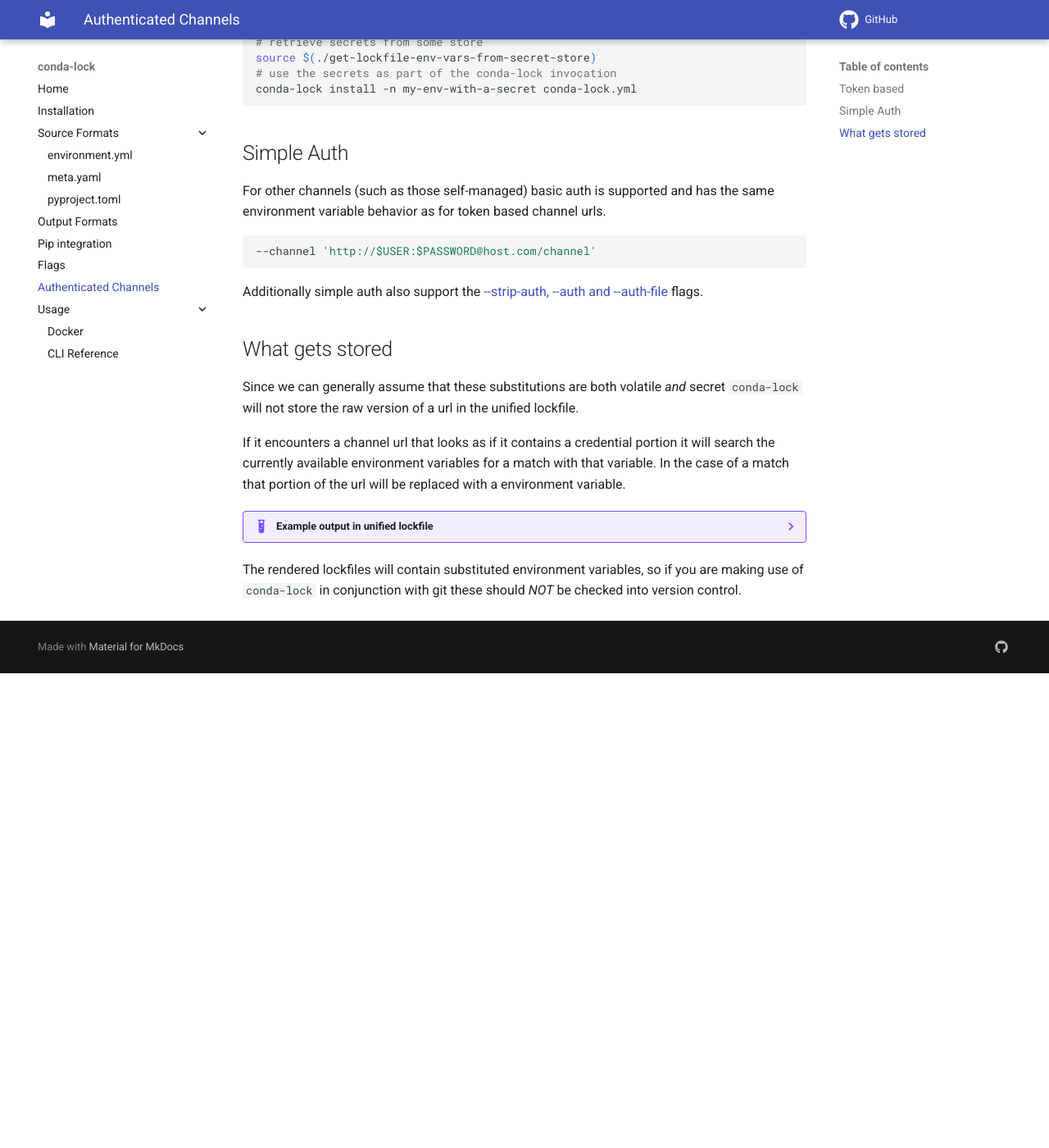
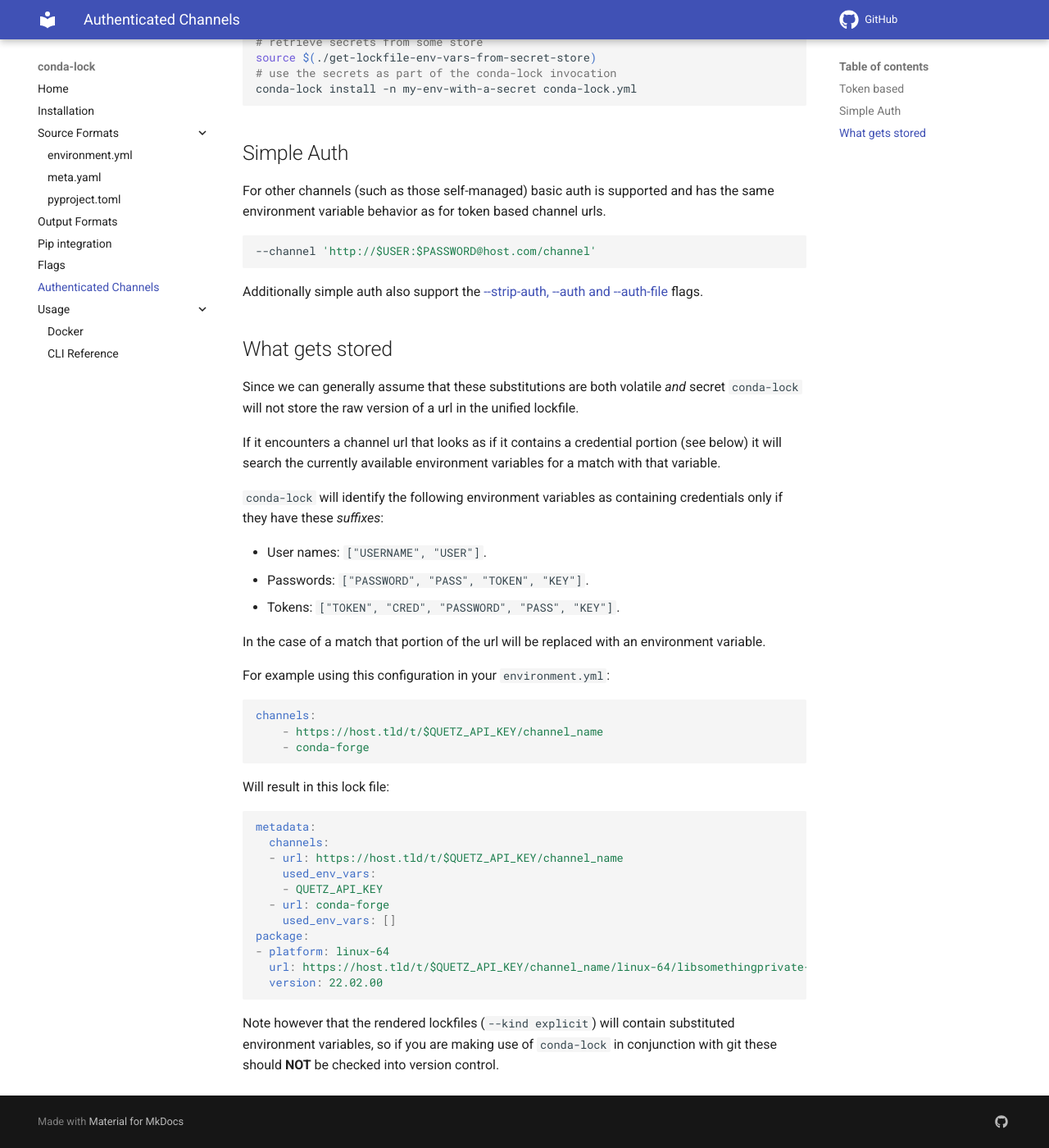
Before and after one commit to conda/conda-lock, an MkDocs documentation site: the page built from docs/authenticated_channels.md, in a window 1280 px wide and 1400 px high, scrolled down 590 px. Shown: the whole window at 82% size. Built offline with MkDocs 1.6.1 and Material for MkDocs 9.7.7, drawn with Linux system fonts in a browser that asks for light colours; comment, search, counter and statistics services are not loaded; before the commit the page ends 1411 px from its top, so only the background shows below that.

````diff
--- a/docs/authenticated_channels.md
+++ b/docs/authenticated_channels.md
@@ -77,25 +77,42 @@ Additionally simple auth also support the [--strip-auth, --auth and --auth-file]
 Since we can generally assume that these substitutions are both volatile _and_ secret `conda-lock` will not store
 the raw version of a url in the unified lockfile.
 
-If it encounters a channel url that looks as if it contains a credential portion it will search the currently
-available environment variables for a match with that variable.  In the case of a match that portion of the url
-will be replaced with a environment variable.
+If it encounters a channel url that looks as if it contains a credential portion (see below) it will search the currently
+available environment variables for a match with that variable.
 
-??? example "Example output in unified lockfile"
+`conda-lock` will identify the following environment variables as containing credentials only if they have these *suffixes*:
 
-    ```yaml
-    metadata:
-    channels:
-    - url: https://host.tld/t/$QUETZ_API_KEY/channel_name
-        used_env_vars:
-        - QUETZ_API_KEY
-    package:
-    - platform: linux-64
-    url: https://host.tld/t/$QUETZ_API_KEY/channel_name/linux-64/libsomethingprivate-22.02.00.tar.bz2
-    version: 22.02.00
-    ```
+* User names: `["USERNAME", "USER"]`.
+* Passwords: `["PASSWORD", "PASS", "TOKEN", "KEY"]`.
+* Tokens: `["TOKEN", "CRED", "PASSWORD", "PASS", "KEY"]`.
 
-The rendered lockfiles will contain substituted environment variables, so if you are making use of `conda-lock`
-in conjunction with git these should _NOT_ be checked into version control.
+In the case of a match that portion of the url will be replaced with an environment variable.
+
+For example using this configuration in your `environment.yml`:
+
+```yaml
+channels:
+    - https://host.tld/t/$QUETZ_API_KEY/channel_name
+    - conda-forge
+```
+
+Will result in this lock file:
+
+```yaml
+metadata:
+  channels:
+  - url: https://host.tld/t/$QUETZ_API_KEY/channel_name
+    used_env_vars:
+    - QUETZ_API_KEY
+  - url: conda-forge
+    used_env_vars: []
+package:
+- platform: linux-64
+  url: https://host.tld/t/$QUETZ_API_KEY/channel_name/linux-64/libsomethingprivate-22.02.00.tar.bz2
+  version: 22.02.00
+```
+
+Note however that the rendered lockfiles (`--kind explicit`) will contain substituted environment variables, so if you are making use of `conda-lock`
+in conjunction with git these should **NOT** be checked into version control.
 
 [anaconda.org]: https://docs.conda.io/projects/conda/en/latest/user-guide/tasks/manage-environments.html#create-env-file-manually
````
